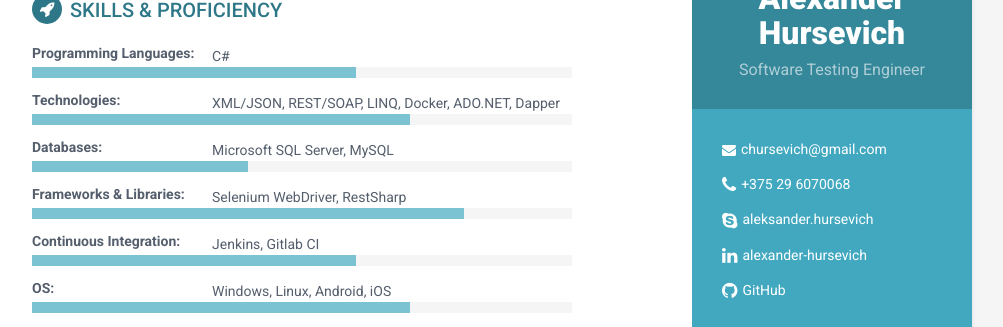
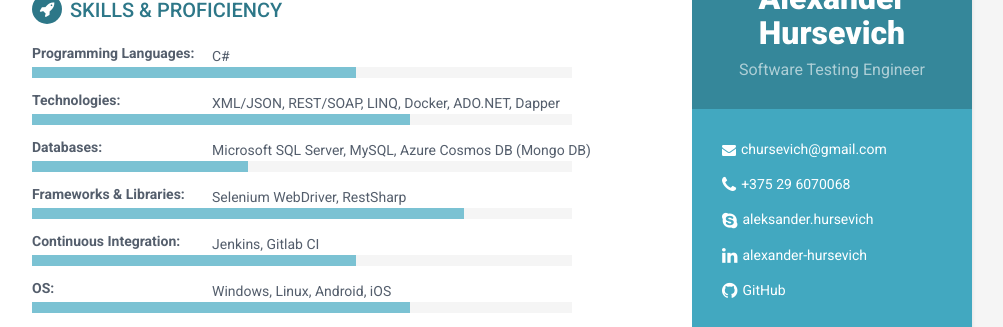
Before and after one commit to alexhurs/alexhurs.github.io, a Jekyll site: the page built from index.html, in a window 1280 px wide, cut to the strip 194-521 px from the top of the page. Shown: the whole strip, without its empty margins (168-1171 px from the left). Built offline with Jekyll 4.4.1, drawn with Linux system fonts in a browser that asks for light colours.

Commit message:
Update skills.yml

```diff
--- a/_data/skills.yml
+++ b/_data/skills.yml
@@ -8,7 +8,7 @@
   level: 70%
 - skill:
   category: Databases
-  name: Microsoft SQL Server, MySQL
+  name: Microsoft SQL Server, MySQL, Azure Cosmos DB (Mongo DB)
   level: 40%
 - skill:
   category: Frameworks & Libraries
```
